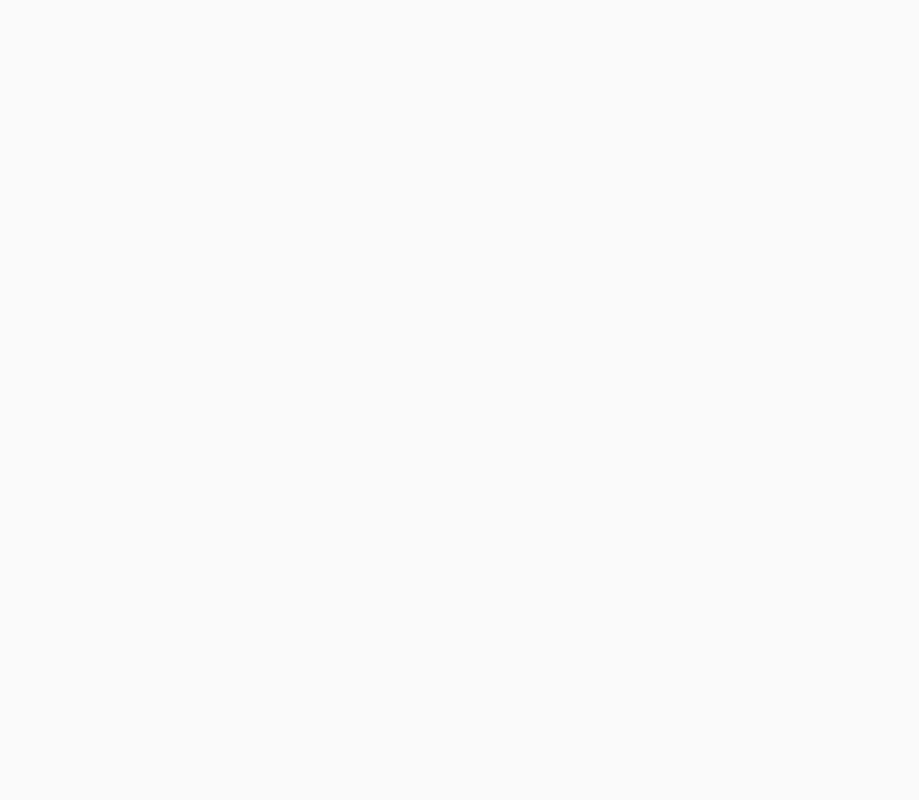
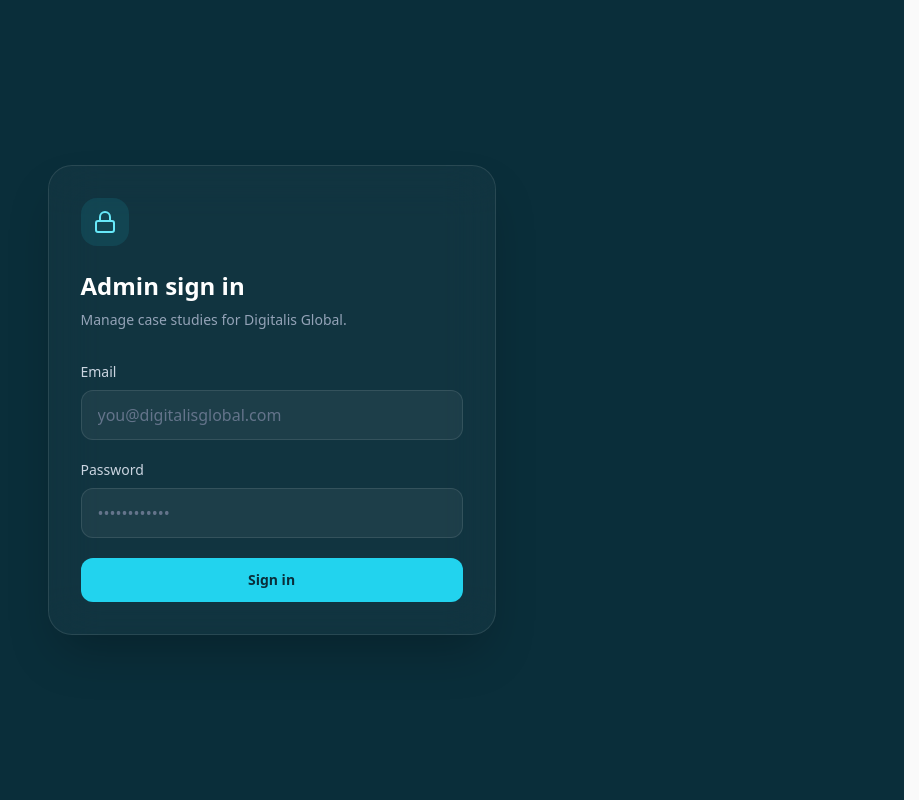
Before and after one commit to 0zohaibali01/Digitalis-Global-Au, a React (Vite) app: page /admin/login in a window 1280 px wide. Before the commit this address had no page. Shown: the whole page, without its empty margins (361-1280 px from the left). Built offline with nearby package versions, Linux system fonts and the light colour scheme; a web font is replaced by a local one.

Commit message:
url updated again

```diff
--- a/src/App.jsx
+++ b/src/App.jsx
@@ -71,7 +71,7 @@ function App() {
             </Route>
 
             {/* Admin routes — deliberately outside RootLayout, no public nav/footer */}
-            <Route path="/au/admin/login" element={<AdminLoginPage />} />
+            <Route path="/admin/login" element={<AdminLoginPage />} />
 
             <Route element={<ProtectedRoute />}>
               <Route path="/admin" element={<AdminDashboardPage />} />
--- a/src/components/ProtectedRoute.jsx
+++ b/src/components/ProtectedRoute.jsx
@@ -9,7 +9,7 @@ export default function ProtectedRoute() {
   if (loading) return null
 
   if (!isAuthenticated) {
-    return <Navigate to="/au/admin/login" state={{ from: location }} replace />
+    return <Navigate to="/admin/login" state={{ from: location }} replace />
   }
 
   return <Outlet />
```
